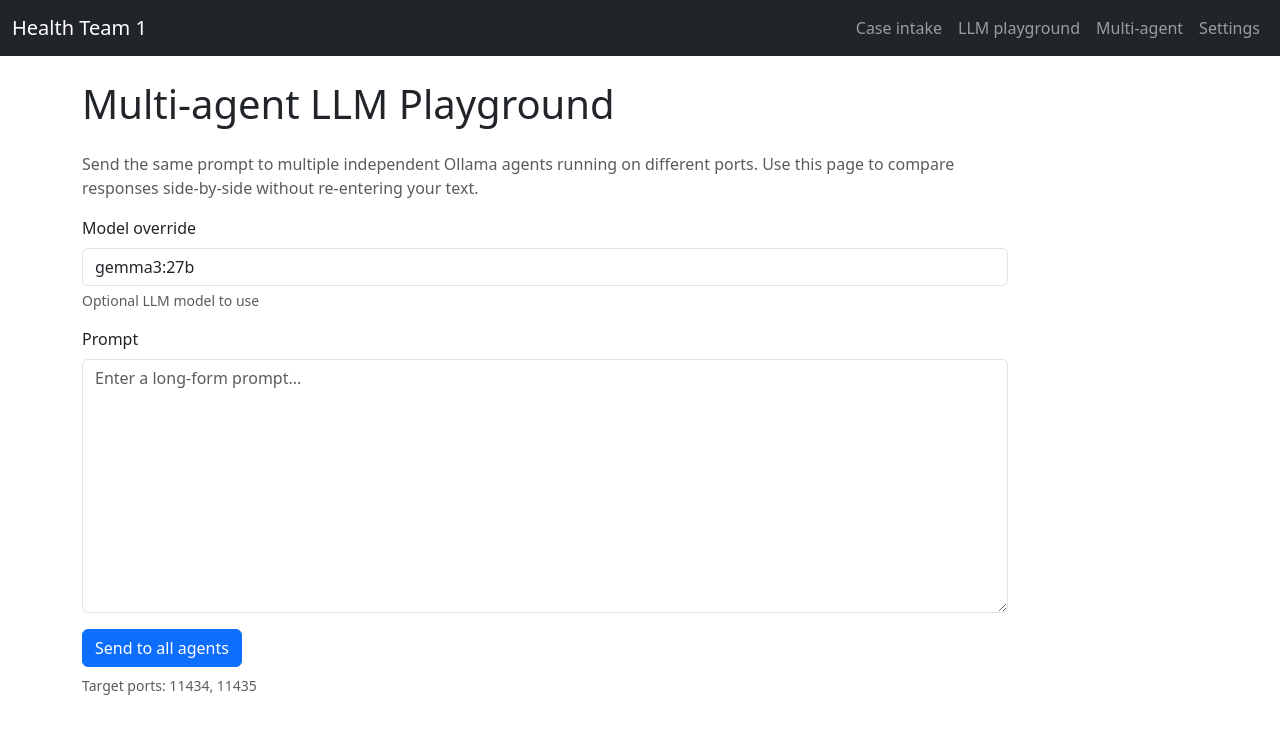
After one commit to jbrusey/health-team-1-poc, a Flask app: page /llm/multi in a window 1280 px wide. The commit adds this page. Shown: the top 734 px of the page. Run offline with Flask 3, Linux system fonts and the light colour scheme.

Commit message:
multi agent play
Added a multi-agent LLM playground route and template to dispatch prompts concurrently to four Ollama ports and display per-agent responses side by side.

Introduced a dedicated multi-agent form, navigation link, and configurable port list defaults for targeting multiple Ollama instances.

Documented the new multi-agent view and its environment variable for customizing Ollama ports.

```diff
--- a/app/forms.py
+++ b/app/forms.py
@@ -61,6 +61,14 @@ class LLMQueryForm(FlaskForm):
     submit = SubmitField("Send to LLM")
 
 
+class MultiAgentQueryForm(FlaskForm):
+    """Send a single prompt to multiple Ollama agents."""
+
+    prompt = TextAreaField("Prompt", validators=[DataRequired()], render_kw={"rows": 10})
+    model = StringField("Model override", description="Optional LLM model to use")
+    submit = SubmitField("Send to all agents")
+
+
 class SettingsForm(FlaskForm):
     """Application settings users can tweak at runtime."""
 
--- a/app/llm.py
+++ b/app/llm.py
@@ -2,6 +2,7 @@
 
 from __future__ import annotations
 
+import concurrent.futures
 import json
 from typing import Any
 
@@ -40,41 +41,68 @@ def _generate_with_ollama(
     scheme = current_app.config.get("LLM_OLLAMA_SCHEME", "http")
     default_model = current_app.config.get("LLM_OLLAMA_MODEL", "llama3.1:latest")
     timeout = current_app.config.get("LLM_REQUEST_TIMEOUT", 60)
-    payload: dict[str, Any] = {
-        "model": model or default_model,
-        "prompt": prompt,
-    }
     options = current_app.config.get("LLM_OLLAMA_OPTIONS")
-    if isinstance(options, dict):
-        payload["options"] = options
 
-    if system_prompt:
-        payload["system"] = system_prompt
+    return _send_ollama_request(
+        host,
+        port,
+        scheme,
+        prompt,
+        model or default_model,
+        system_prompt,
+        options if isinstance(options, dict) else None,
+        timeout,
+    )
 
-    url = f"{scheme}://{host}:{port}/api/generate"
-    print(f"OLLAMA request to {url} with model {payload['model']}")  # Debug log
-    response = requests.post(url, json=payload, timeout=timeout, stream=True)
-    print(f"OLLAMA response status: {response.status_code}")  # Debug log
-    response.raise_for_status()
 
-    chunks: list[str] = []
-    for line in response.iter_lines():
-        if not line:
-            continue
-        data = json.loads(line)
-        if data.get("done"):
-            break
-        chunk = data.get("response")
-        if chunk:
-            chunks.append(chunk)
+def generate_multi_agent_responses(
+    prompt: str,
+    *,
+    model: str | None = None,
+    ports: list[int] | None = None,
+    system_prompt: str | None = None,
+) -> dict[int, dict[str, str | None]]:
+    """Send the prompt to multiple Ollama agents concurrently.
 
-    if not chunks:
-        data = response.json()
-        text = data.get("response")
-        if text:
-            chunks.append(text)
+    Returns a mapping of agent ports to dictionaries containing ``response`` and
+    ``error`` keys so the caller can render successful and failed agents.
+    """
 
-    return "".join(chunks).strip()
+    host = current_app.config.get("LLM_OLLAMA_HOST", "localhost")
+    scheme = current_app.config.get("LLM_OLLAMA_SCHEME", "http")
+    timeout = current_app.config.get("LLM_REQUEST_TIMEOUT", 60)
+    default_ports = current_app.config.get("MULTI_AGENT_OLLAMA_PORTS", [11434, 11435])
+    agent_ports = ports or default_ports
+    default_model = current_app.config.get("LLM_OLLAMA_MODEL", "llama3.1:latest")
+    options = current_app.config.get("LLM_OLLAMA_OPTIONS")
+    resolved_model = model or default_model
+    payload_options = options if isinstance(options, dict) else None
+
+    results: dict[int, dict[str, str | None]] = {}
+
+    def _request_agent(target_port: int) -> str:
+        return _send_ollama_request(
+            host,
+            target_port,
+            scheme,
+            prompt,
+            resolved_model,
+            system_prompt,
+            payload_options,
+            timeout,
+        )
+
+    with concurrent.futures.ThreadPoolExecutor(max_workers=len(agent_ports)) as executor:
+        future_map = {executor.submit(_request_agent, port): port for port in agent_ports}
+        for future in concurrent.futures.as_completed(future_map):
+            port = future_map[future]
+            try:
+                response_text = future.result()
+                results[port] = {"response": response_text, "error": None}
+            except Exception as exc:  # pragma: no cover - defensive
+                results[port] = {"response": None, "error": str(exc)}
+
+    return results
 
 
 def _generate_with_openai(
@@ -115,4 +143,50 @@ def _generate_with_openai(
         raise LLMError("Unexpected response from OpenAI API.") from exc
 
 
-__all__ = ["generate_response", "LLMError"]
+def _send_ollama_request(
+    host: str,
+    port: int,
+    scheme: str,
+    prompt: str,
+    model: str,
+    system_prompt: str | None,
+    options: dict[str, Any] | None,
+    timeout: int,
+) -> str:
+    payload: dict[str, Any] = {
+        "model": model,
+        "prompt": prompt,
+    }
+    if options:
+        payload["options"] = options
+
+    if system_prompt:
+        payload["system"] = system_prompt
+
+    url = f"{scheme}://{host}:{port}/api/generate"
+    print(f"OLLAMA request to {url} with model {payload['model']}")  # Debug log
+    response = requests.post(url, json=payload, timeout=timeout, stream=True)
+    print(f"OLLAMA response status: {response.status_code}")  # Debug log
+    response.raise_for_status()
+
+    chunks: list[str] = []
+    for line in response.iter_lines():
+        if not line:
+            continue
+        data = json.loads(line)
+        if data.get("done"):
+            break
+        chunk = data.get("response")
+        if chunk:
+            chunks.append(chunk)
+
+    if not chunks:
+        data = response.json()
+        text = data.get("response")
+        if text:
+            chunks.append(text)
+
+    return "".join(chunks).strip()
+
+
+__all__ = ["generate_response", "generate_multi_agent_responses", "LLMError"]
--- a/app/routes.py
+++ b/app/routes.py
@@ -6,8 +6,8 @@ from flask import Blueprint, current_app, flash, redirect, render_template, sess
 from markdown import markdown
 from markupsafe import Markup
 
-from .forms import CaseIntakeForm, LLMQueryForm, SettingsForm
-from .llm import LLMError, generate_response
+from .forms import CaseIntakeForm, LLMQueryForm, MultiAgentQueryForm, SettingsForm
+from .llm import LLMError, generate_multi_agent_responses, generate_response
 
 bp = Blueprint("main", __name__)
 
@@ -67,6 +67,53 @@ def llm_prompt():
     )
 
 
+@bp.route("/llm/multi", methods=["GET", "POST"])
+def multi_llm_prompt():
+    """Render a tool that sends a prompt to multiple Ollama agents."""
+
+    form = MultiAgentQueryForm()
+    system_prompt = _current_system_prompt()
+    responses: list[dict[str, object]] = []
+    agent_ports: list[int] = current_app.config.get(
+        "MULTI_AGENT_OLLAMA_PORTS", [11434, 11435]
+    )
+
+    if not form.model.data:
+        default_model = _default_model_for_provider("ollama")
+        if default_model:
+            form.model.data = default_model
+
+    if form.validate_on_submit():
+        agent_results = generate_multi_agent_responses(
+            form.prompt.data,
+            model=form.model.data or None,
+            ports=agent_ports,
+            system_prompt=system_prompt,
+        )
+        for port, result in sorted(agent_results.items()):
+            response_html = (
+                _render_markdown(result["response"])
+                if result.get("response")
+                else None
+            )
+            responses.append(
+                {
+                    "port": port,
+                    "response": result.get("response"),
+                    "response_html": response_html,
+                    "error": result.get("error"),
+                }
+            )
+
+    return render_template(
+        "multi_llm.html",
+        form=form,
+        responses=responses,
+        system_prompt=system_prompt,
+        agent_ports=agent_ports,
+    )
+
+
 @bp.route("/settings", methods=["GET", "POST"])
 def settings():
     """Allow runtime configuration of the system prompt."""
--- a/app/templates/base.html
+++ b/app/templates/base.html
@@ -18,6 +18,7 @@
         <div class="navbar-nav">
           <a class="nav-link" href="{{ url_for('main.index') }}">Case intake</a>
           <a class="nav-link" href="{{ url_for('main.llm_prompt') }}">LLM playground</a>
+          <a class="nav-link" href="{{ url_for('main.multi_llm_prompt') }}">Multi-agent</a>
           <a class="nav-link" href="{{ url_for('main.settings') }}">Settings</a>
         </div>
       </div>
--- /dev/null
+++ b/app/templates/multi_llm.html
@@ -0,0 +1,102 @@
+{% extends "base.html" %}
+
+{% block content %}
+  <div class="row">
+    <div class="col-12 col-lg-10">
+      <h1 class="mb-4">Multi-agent LLM Playground</h1>
+      <p class="text-muted">
+        Send the same prompt to multiple independent Ollama agents running on different ports.
+        Use this page to compare responses side-by-side without re-entering your text.
+      </p>
+      <form method="post">
+        {{ form.hidden_tag() }}
+        <div class="mb-3">
+          {{ form.model.label(class="form-label") }}
+          {{ form.model(class="form-control", placeholder="Use configured default") }}
+          {% if form.model.description %}
+            <div class="form-text">{{ form.model.description }}</div>
+          {% endif %}
+        </div>
+        {% if system_prompt %}
+          <div class="alert alert-secondary" role="status">
+            <div class="d-flex justify-content-between align-items-start">
+              <div>
+                <div class="fw-semibold">Active system prompt</div>
+                <div class="small text-muted">Configured from the Settings page.</div>
+              </div>
+              <a class="small" href="{{ url_for('main.settings') }}">Edit</a>
+            </div>
+            <div class="mt-2 mb-0">{{ system_prompt|replace('\n', '<br>')|safe }}</div>
+          </div>
+        {% endif %}
+        <div class="mb-3">
+          {{ form.prompt.label(class="form-label") }}
+          {{ form.prompt(class="form-control", placeholder="Enter a long-form prompt...") }}
+        </div>
+        <div class="d-flex align-items-center gap-3">
+          {{ form.submit(class="btn btn-primary", id="multi-llm-submit") }}
+          <div
+            id="multi-llm-loading"
+            class="d-none text-secondary d-flex align-items-center gap-2"
+          >
+            <div class="spinner-border spinner-border-sm" role="status" aria-hidden="true"></div>
+            <span>Sending prompt to all agents&hellip;</span>
+          </div>
+        </div>
+        <p class="small text-muted mt-2 mb-0">
+          Target ports: {{ agent_ports | join(', ') }}
+        </p>
+      </form>
+
+      {% if responses %}
+        <div class="row row-cols-1 row-cols-lg-2 g-3 mt-4">
+          {% for agent in responses %}
+            <div class="col">
+              <div class="card h-100">
+                <div class="card-header d-flex justify-content-between align-items-center">
+                  <span>Agent {{ loop.index }}</span>
+                  <span class="badge text-bg-secondary">Port {{ agent.port }}</span>
+                </div>
+                <div class="card-body">
+                  {% if agent.error %}
+                    <div class="alert alert-danger mb-0">{{ agent.error }}</div>
+                  {% elif agent.response %}
+                    <div class="markdown-body">
+                      {{ agent.response_html|safe if agent.response_html else agent.response }}
+                    </div>
+                  {% else %}
+                    <p class="text-muted mb-0">No response returned.</p>
+                  {% endif %}
+                </div>
+              </div>
+            </div>
+          {% endfor %}
+        </div>
+      {% endif %}
+    </div>
+  </div>
+
+  <style>
+    .markdown-body {
+      font-size: 1rem;
+      line-height: 1.6;
+    }
+
+    .markdown-body p:last-child {
+      margin-bottom: 0;
+    }
+  </style>
+
+  <script>
+    const form = document.querySelector("form");
+    const submitButton = document.getElementById("multi-llm-submit");
+    const loadingIndicator = document.getElementById("multi-llm-loading");
+
+    form?.addEventListener("submit", () => {
+      if (!submitButton || !loadingIndicator) return;
+
+      submitButton.disabled = true;
+      loadingIndicator.classList.remove("d-none");
+    });
+  </script>
+{% endblock %}
--- a/config.py
+++ b/config.py
@@ -11,6 +11,7 @@ class BaseConfig:
     SECRET_KEY = os.environ.get("FLASK_SECRET_KEY", "dev-secret-key")
     OPENAI_API_KEY = os.environ.get("OPENAI_API_KEY")
     WTF_CSRF_ENABLED = True
+    MULTI_AGENT_OLLAMA_PORTS = [11434, 11435]
 
     # Folders used by the prototype. Paths are resolved relative to project root.
     PROJECT_ROOT = Path(__file__).resolve().parent
```
Also changed, not shown: app/__init__.py (+22 -1 lines), README.md.
